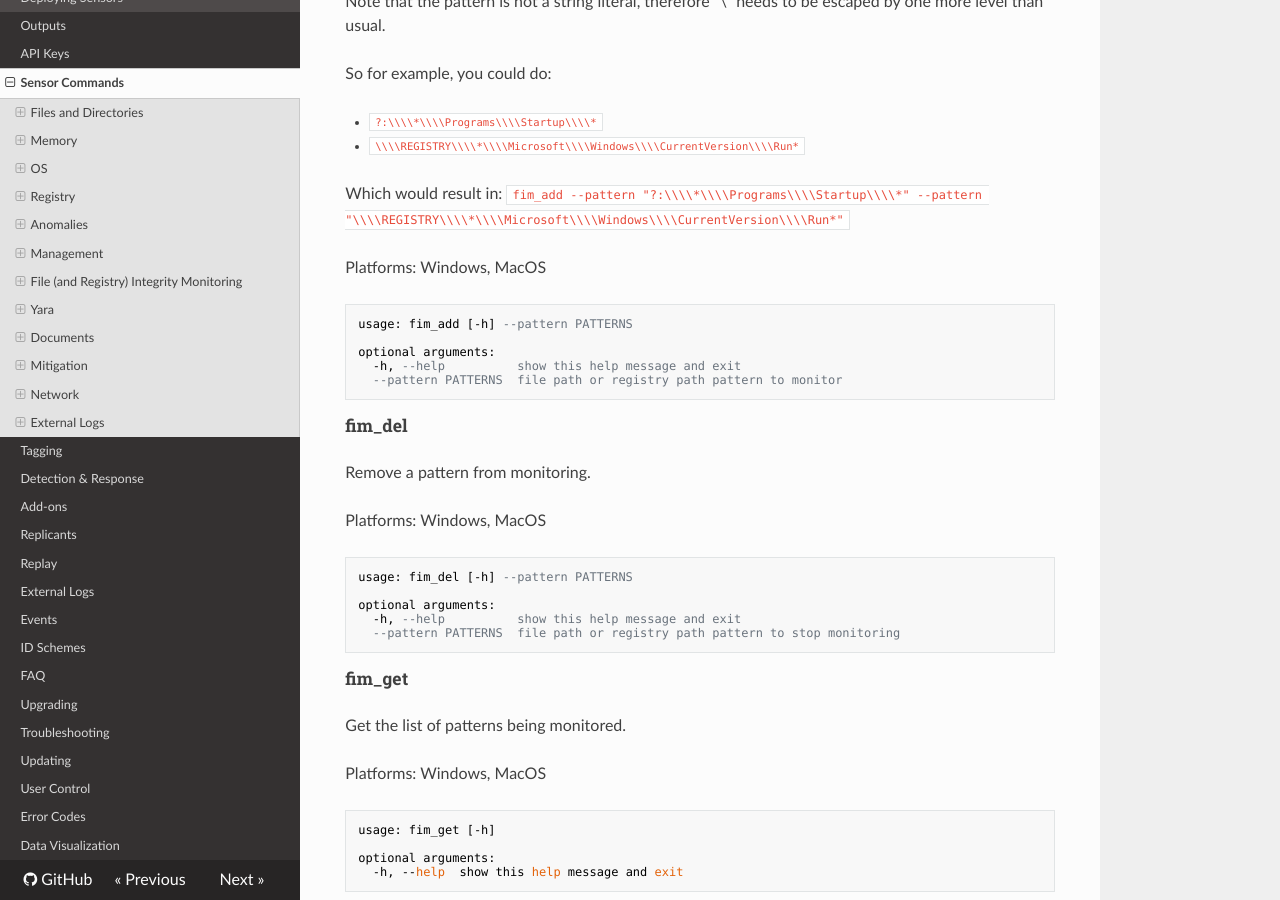
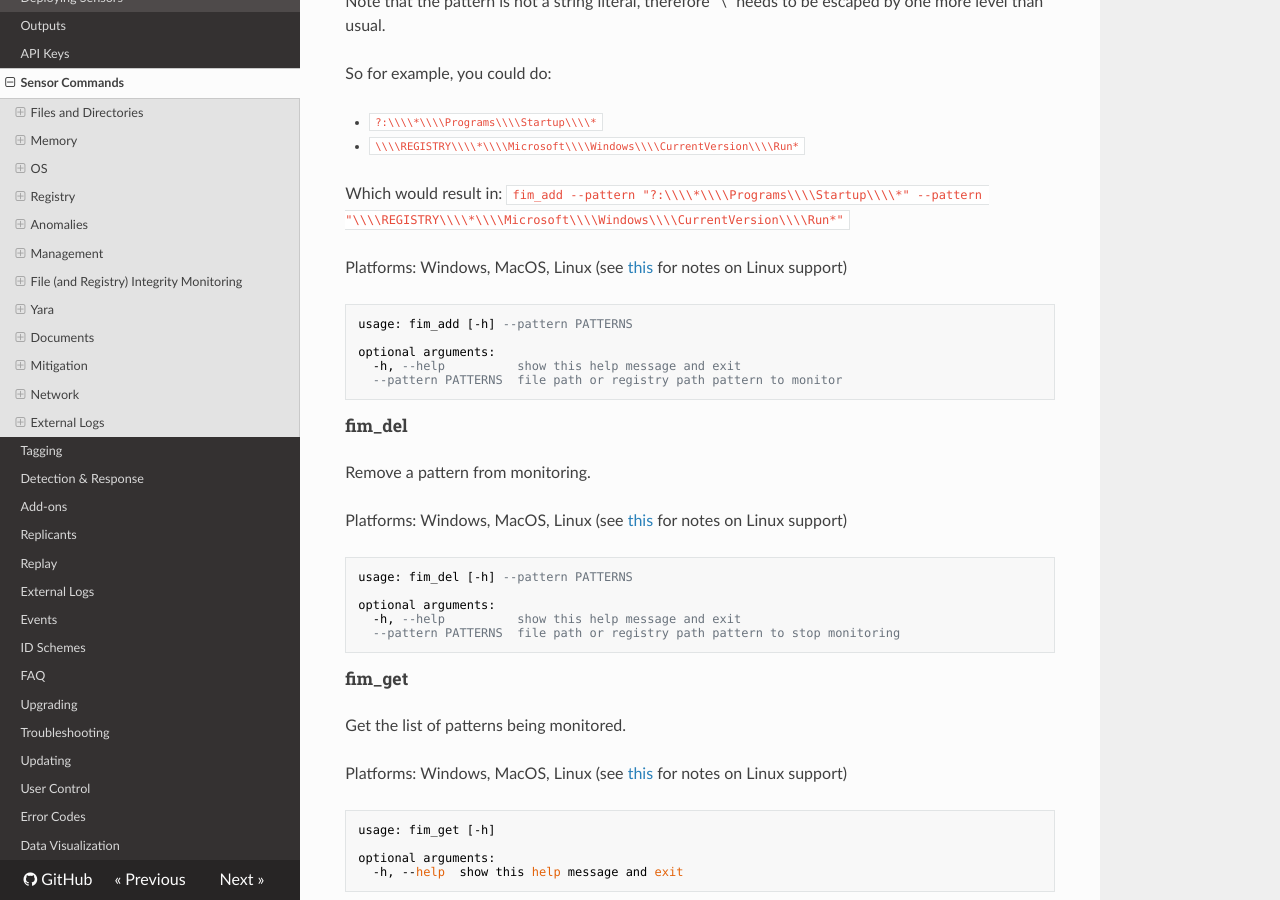
Before and after one commit to refractionPOINT/lce_doc, an MkDocs documentation site: the page built from docs/sensor_commands.md, in a window 1280 px wide and 900 px high, scrolled down 11912 px. Built offline with MkDocs 1.6.1, drawn with Linux system fonts in a browser that asks for light colours; nearby versions of some CDN libraries; old or Windows-style settings are respelled for this version of MkDocs.

Commit message:
Correct FIM commands indicating no Linux support.

````diff
--- a/docs/sensor_commands.md
+++ b/docs/sensor_commands.md
@@ -527,7 +527,7 @@ So for example, you could do:
 
 Which would result in: `fim_add --pattern "?:\\\\*\\\\Programs\\\\Startup\\\\*" --pattern "\\\\REGISTRY\\\\*\\\\Microsoft\\\\Windows\\\\CurrentVersion\\\\Run*"`
 
-Platforms: Windows, MacOS
+Platforms: Windows, MacOS, Linux (see [this](replicants.md#linux) for notes on Linux support)
 
 ```
 usage: fim_add [-h] --pattern PATTERNS
@@ -540,7 +540,7 @@ optional arguments:
 ### fim_del
 Remove a pattern from monitoring.
 
-Platforms: Windows, MacOS
+Platforms: Windows, MacOS, Linux (see [this](replicants.md#linux) for notes on Linux support)
 
 ```
 usage: fim_del [-h] --pattern PATTERNS
@@ -553,7 +553,7 @@ optional arguments:
 ### fim_get
 Get the list of patterns being monitored.
 
-Platforms: Windows, MacOS
+Platforms: Windows, MacOS, Linux (see [this](replicants.md#linux) for notes on Linux support)
 
 ```
 usage: fim_get [-h]
````
